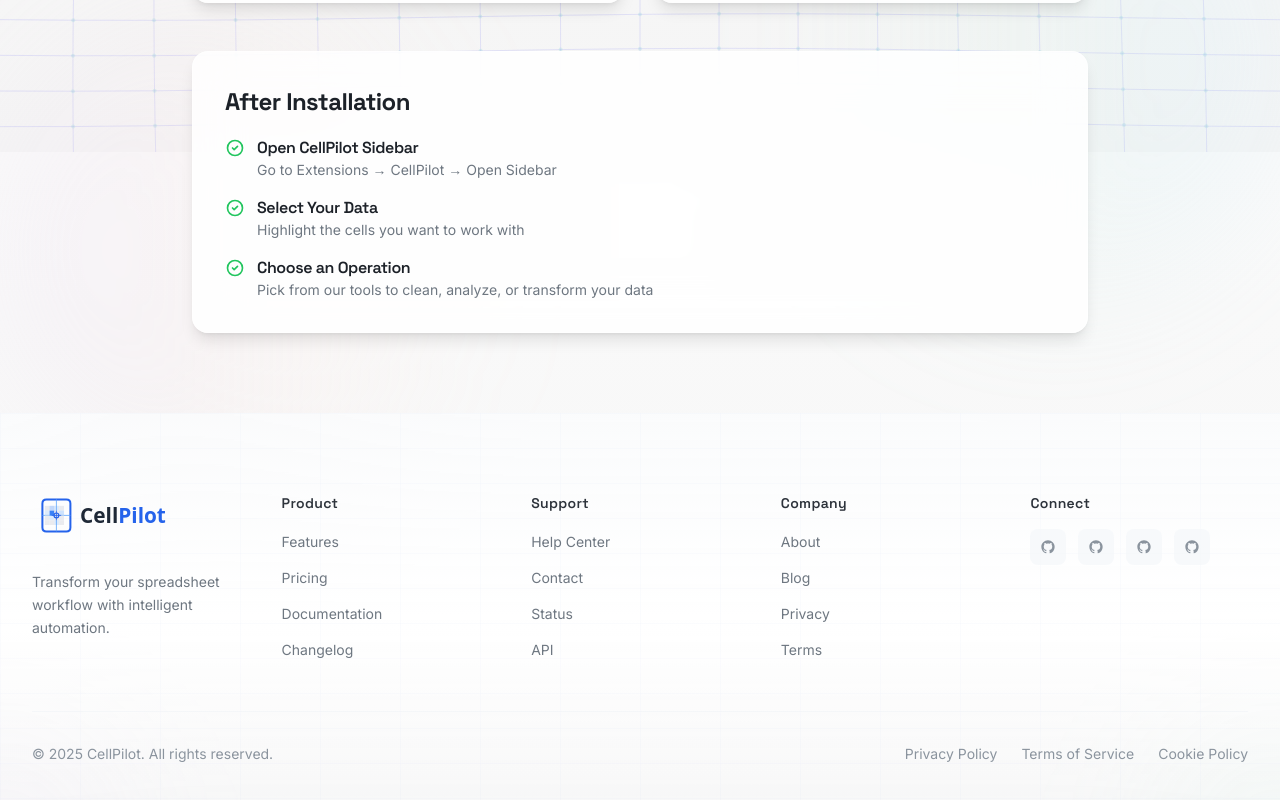
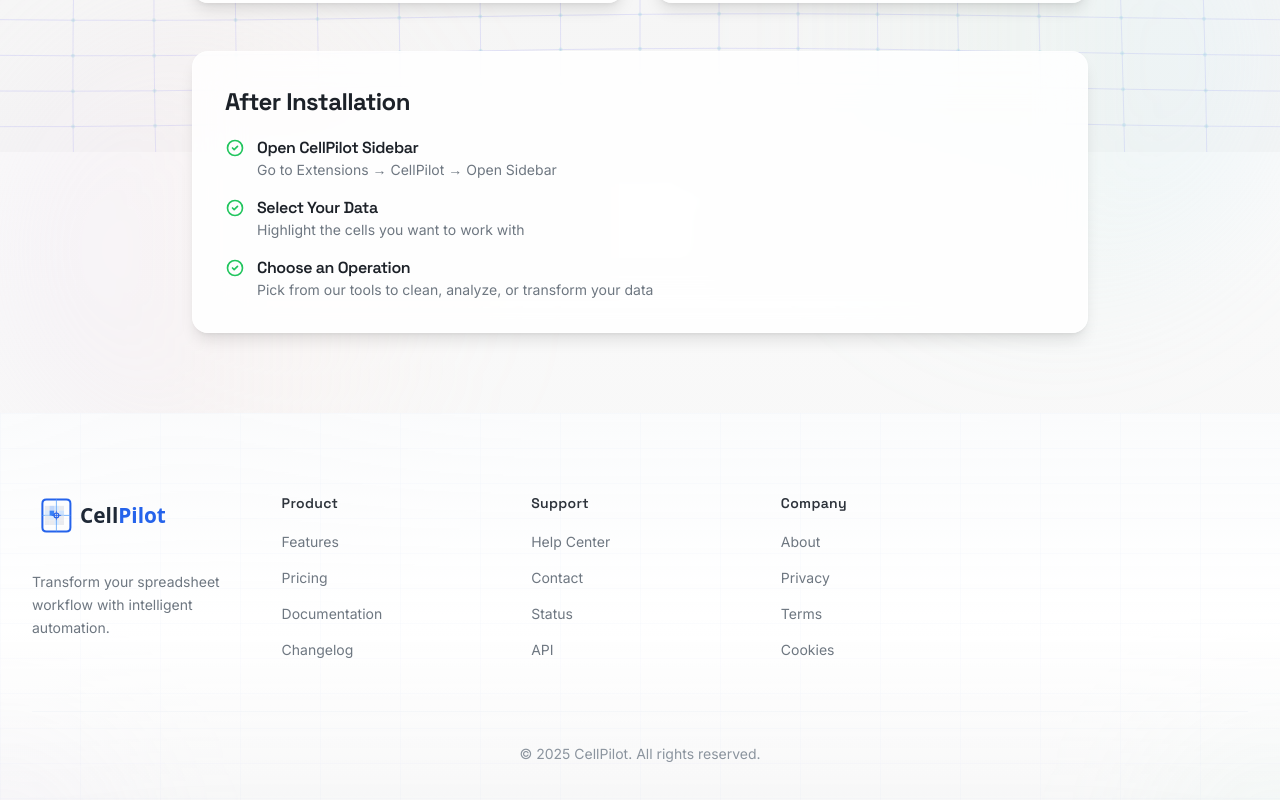
Before and after one commit to fdsmith22/cellpilot, a Next.js app in the folder site/: page /install in a window 1280 px wide. Shown: the part 648-1448 px from the top of the page. Built offline with nearby package versions, Linux system fonts and the light colour scheme.

Commit message:
Clean up footer - remove duplicates and social links
- Removed Connect/social links section
- Removed duplicate Privacy, Terms, Cookies links from bottom bar
- Replaced Blog link with Cookies link in Company section
- Simplified bottom bar to just show copyright
- Cleaner, more focused footer layout

```diff
--- a/site/components/Footer.tsx
+++ b/site/components/Footer.tsx
@@ -21,15 +21,9 @@
     ],
     Company: [
       { name: 'About', href: '/about' },
-      { name: 'Blog', href: '/blog' },
       { name: 'Privacy', href: '/privacy' },
       { name: 'Terms', href: '/terms' },
-    ],
-    Connect: [
-      { name: 'GitHub', href: 'https://github.com' },
-      { name: 'Twitter', href: 'https://twitter.com' },
-      { name: 'LinkedIn', href: 'https://linkedin.com' },
-      { name: 'YouTube', href: 'https://youtube.com' },
+      { name: 'Cookies', href: '/cookies' },
     ],
   }
 
@@ -66,27 +60,10 @@
               <p className="text-sm text-neutral-600 mb-6 leading-relaxed">
                 Transform your spreadsheet workflow with intelligent automation.
               </p>
-              {/* Social Links - Mobile */}
-              <div className="flex space-x-3 md:hidden">
-                {footerLinks.Connect.map((link) => (
-                  <a
-                    key={link.name}
-                    href={link.href}
-                    className="w-9 h-9 rounded-lg bg-neutral-100/80 hover:bg-pastel-sky/20 flex items-center justify-center text-neutral-500 hover:text-primary-600 transition-all hover:scale-110"
-                    target="_blank"
-                    rel="noopener noreferrer"
-                  >
-                    <span className="sr-only">{link.name}</span>
-                    <svg className="w-4 h-4" fill="currentColor" viewBox="0 0 24 24">
-                      <path d="M12 2C6.477 2 2 6.477 2 12c0 4.42 2.865 8.17 6.839 9.49.5.092.682-.217.682-.482 0-.237-.008-.866-.013-1.7-2.782.603-3.369-1.34-3.369-1.34-.454-1.156-1.11-1.463-1.11-1.463-.908-.62.069-.608.069-.608 1.003.07 1.531 1.03 1.531 1.03.892 1.529 2.341 1.087 2.91.832.092-.647.35-1.088.636-1.338-2.22-.253-4.555-1.11-4.555-4.943 0-1.091.39-1.984 1.029-2.683-.103-.253-.446-1.27.098-2.647 0 0 .84-.269 2.75 1.025A9.578 9.578 0 0112 6.836c.85.004 1.705.114 2.504.336 1.909-1.294 2.747-1.025 2.747-1.025.546 1.377.203 2.394.1 2.647.64.699 1.028 1.592 1.028 2.683 0 3.842-2.339 4.687-4.566 4.935.359.309.678.919.678 1.852 0 1.336-.012 2.415-.012 2.743 0 .267.18.578.688.48C19.138 20.167 22 16.418 22 12c0-5.523-4.477-10-10-10z" />
-                    </svg>
-                  </a>
-                ))}
-              </div>
             </div>
 
           {/* Links Columns */}
-          {Object.entries(footerLinks).slice(0, 3).map(([category, links]) => (
+          {Object.entries(footerLinks).map(([category, links]) => (
             <div key={category}>
               <h3 className="text-sm font-semibold text-neutral-800 tracking-wide mb-4">{category}</h3>
               <ul className="space-y-3">
@@ -110,46 +87,14 @@
               </ul>
             </div>
           ))}
-
-          {/* Social Links - Desktop */}
-          <div className="hidden md:block">
-            <h3 className="text-sm font-semibold text-neutral-800 tracking-wide mb-4">Connect</h3>
-            <div className="flex space-x-3">
-              {footerLinks.Connect.map((link) => (
-                <a
-                  key={link.name}
-                  href={link.href}
-                  className="w-9 h-9 rounded-lg bg-neutral-100/80 hover:bg-pastel-sky/20 flex items-center justify-center text-neutral-500 hover:text-primary-600 transition-all hover:scale-110"
-                  target="_blank"
-                  rel="noopener noreferrer"
-                >
-                  <span className="sr-only">{link.name}</span>
-                  <svg className="w-4 h-4" fill="currentColor" viewBox="0 0 24 24">
-                    <path d="M12 2C6.477 2 2 6.477 2 12c0 4.42 2.865 8.17 6.839 9.49.5.092.682-.217.682-.482 0-.237-.008-.866-.013-1.7-2.782.603-3.369-1.34-3.369-1.34-.454-1.156-1.11-1.463-1.11-1.463-.908-.62.069-.608.069-.608 1.003.07 1.531 1.03 1.531 1.03.892 1.529 2.341 1.087 2.91.832.092-.647.35-1.088.636-1.338-2.22-.253-4.555-1.11-4.555-4.943 0-1.091.39-1.984 1.029-2.683-.103-.253-.446-1.27.098-2.647 0 0 .84-.269 2.75 1.025A9.578 9.578 0 0112 6.836c.85.004 1.705.114 2.504.336 1.909-1.294 2.747-1.025 2.747-1.025.546 1.377.203 2.394.1 2.647.64.699 1.028 1.592 1.028 2.683 0 3.842-2.339 4.687-4.566 4.935.359.309.678.919.678 1.852 0 1.336-.012 2.415-.012 2.743 0 .267.18.578.688.48C19.138 20.167 22 16.418 22 12c0-5.523-4.477-10-10-10z" />
-                  </svg>
-                </a>
-              ))}
-            </div>
-          </div>
         </div>
 
           {/* Bottom Bar */}
           <div className="pt-6 sm:pt-8 mt-6 sm:mt-8 border-t border-neutral-200/50">
-            <div className="flex flex-col md:flex-row justify-between items-center space-y-3 md:space-y-0">
-              <p className="text-xs sm:text-sm text-neutral-500 text-center md:text-left">
+            <div className="flex justify-center">
+              <p className="text-xs sm:text-sm text-neutral-500 text-center">
                 © {currentYear} CellPilot. All rights reserved.
               </p>
-              <div className="flex flex-wrap items-center justify-center md:justify-end gap-3 sm:gap-6">
-                <Link href="/privacy" className="text-xs sm:text-sm text-neutral-500 hover:text-primary-600 transition-all hover:translate-y-[-1px]">
-                  Privacy Policy
-                </Link>
-                <Link href="/terms" className="text-xs sm:text-sm text-neutral-500 hover:text-primary-600 transition-all hover:translate-y-[-1px]">
-                  Terms of Service
-                </Link>
-                <Link href="/cookies" className="text-xs sm:text-sm text-neutral-500 hover:text-primary-600 transition-all hover:translate-y-[-1px]">
-                  Cookie Policy
-                </Link>
-              </div>
             </div>
           </div>
         </div>
```
